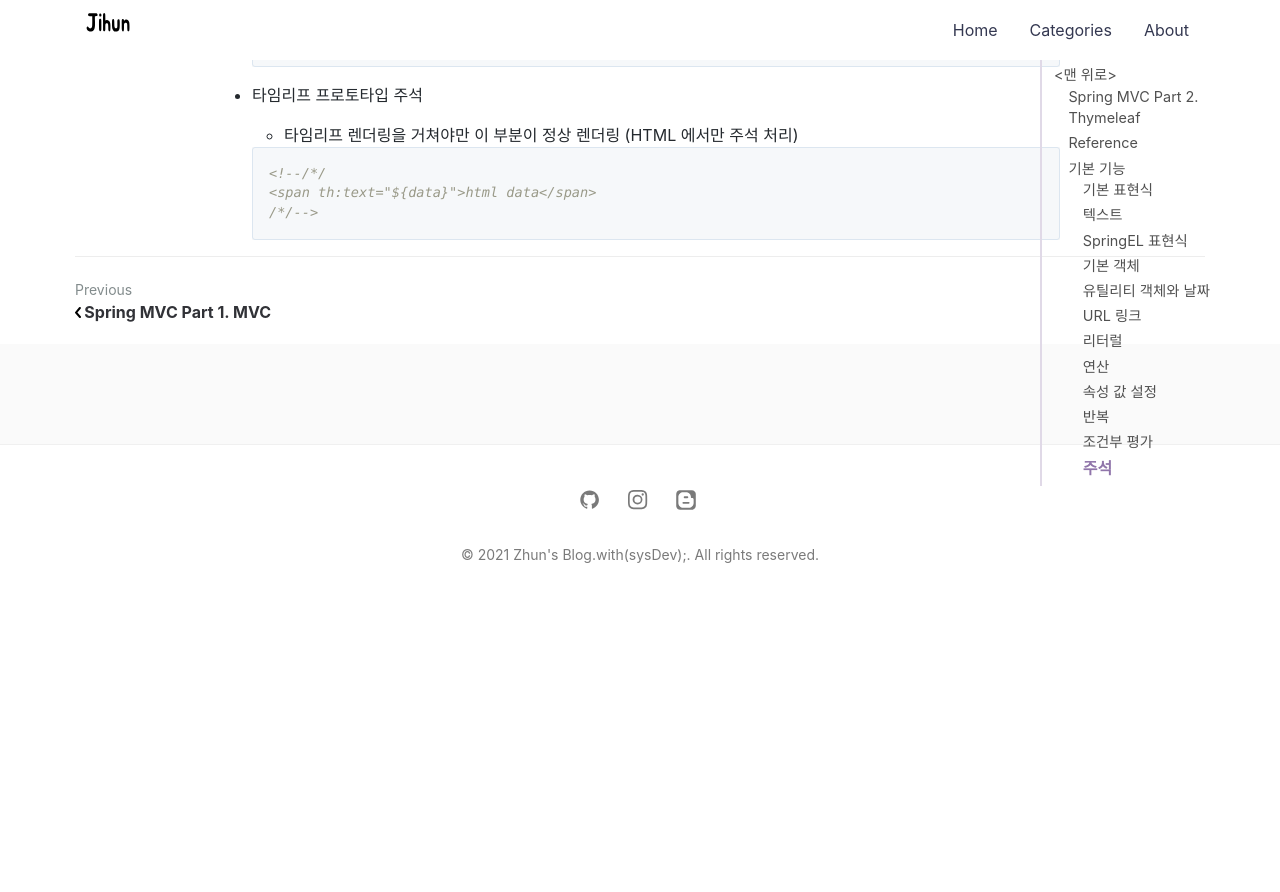
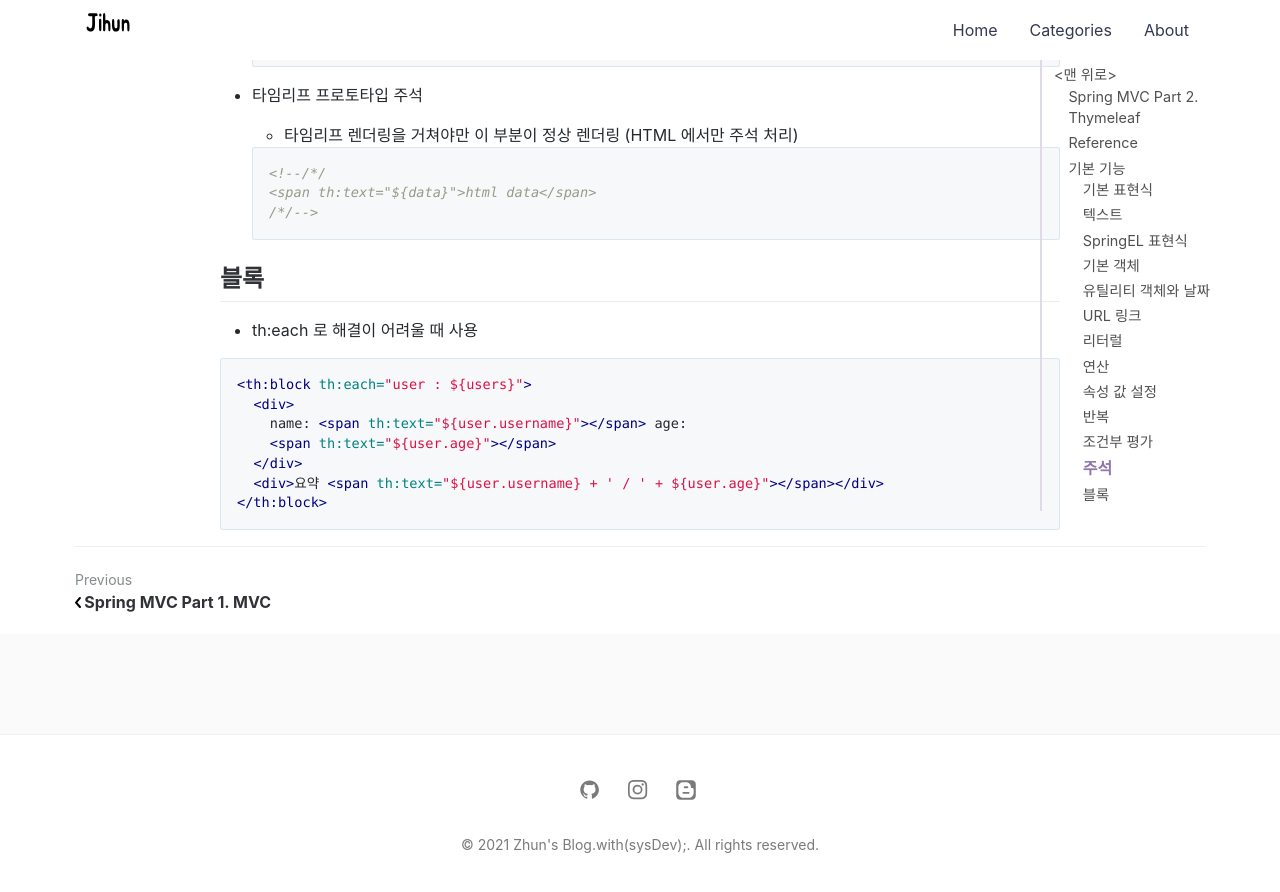
Before and after one commit to jihunparkme/jihunparkme.github.io, a Jekyll site: the page built from _posts/2021-10-11-Spring-MVC-Part2-Thymeleaf.md, in a window 1280 px wide and 900 px high, scrolled down 8410 px. Shown: the top 892 px of the window. Built offline with Jekyll 4.4.1, drawn with Linux system fonts in a browser that asks for light colours; comment, search, counter and statistics services are not loaded; before the commit the page ends 9020 px from its top, so only the background shows below that.

Commit message:
[타임리프 - 기본 기능] 블록

````diff
--- a/_posts/2021-10-11-Spring-MVC-Part2-Thymeleaf.md
+++ b/_posts/2021-10-11-Spring-MVC-Part2-Thymeleaf.md
@@ -389,3 +389,17 @@ featured-img: spring_mvc_2
   <span th:text="${data}">html data</span>
   /*/-->
   ```
+
+## 블록
+
+- th:each 로 해결이 어려울 때 사용
+
+```html
+<th:block th:each="user : ${users}">
+  <div>
+    name: <span th:text="${user.username}"></span> age:
+    <span th:text="${user.age}"></span>
+  </div>
+  <div>요약 <span th:text="${user.username} + ' / ' + ${user.age}"></span></div>
+</th:block>
+```
````
